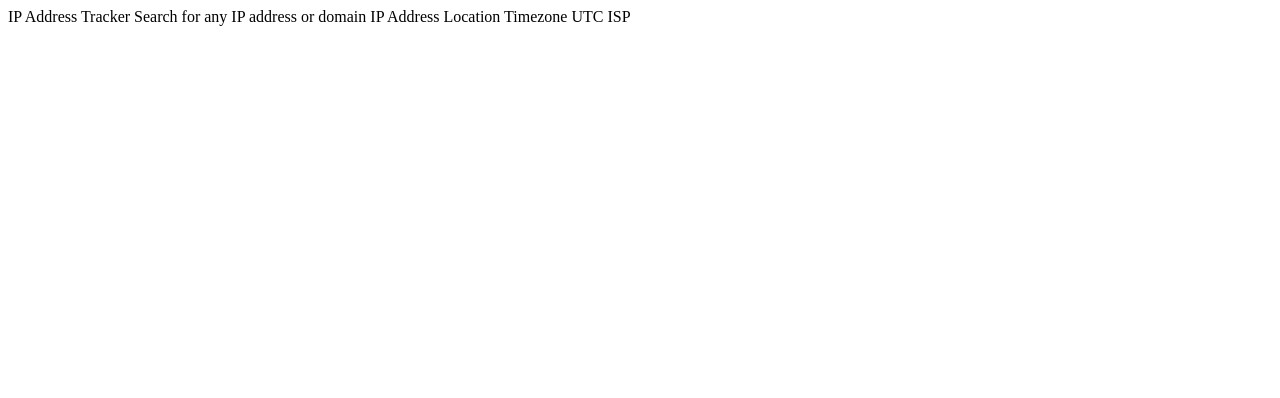
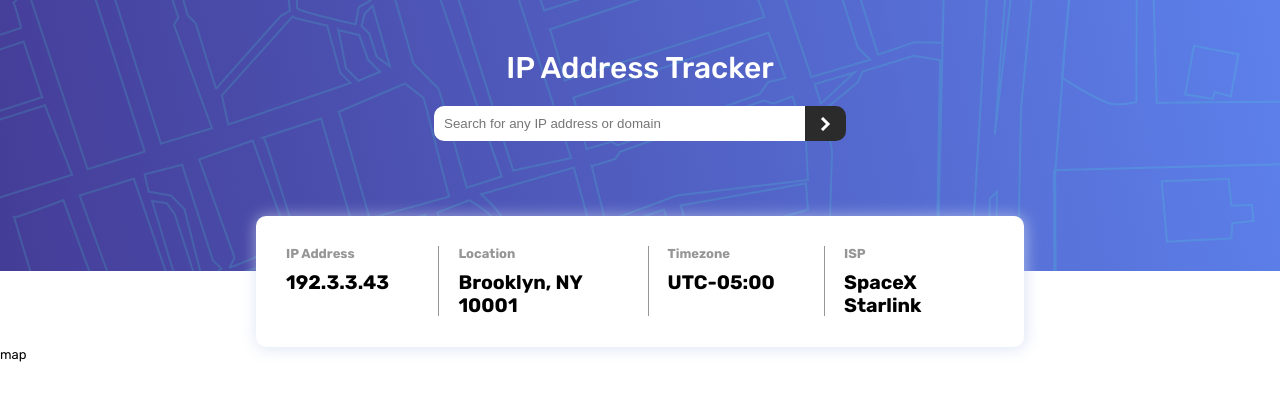
Before and after one commit to Verumun/ip-address-tracker, a plain HTML site: page index.html in a window 1280 px wide. Drawn offline with Linux system fonts and the light colour scheme.

Commit message:
tracker done

```diff
--- a/css/styles.css
+++ b/css/styles.css
@@ -0,0 +1,134 @@
+@import url("https://fonts.googleapis.com/css2?family=Rubik:wght@400;500;700&display=swap");
+
+html {
+  font-size: 62.5%;
+}
+
+* {
+  margin: 0;
+  padding: 0;
+  box-sizing: border-box;
+}
+
+body {
+  font-family: "Rubik", sans-serif;
+  font-size: 1.3rem;
+}
+
+.main {
+  display: flex;
+  flex-direction: column;
+  width: 100%;
+  height: 100%;
+}
+
+.search {
+  background-image: url(../images/pattern-bg-desktop.png);
+  background-repeat: no-repeat;
+  display: flex;
+  flex-direction: column;
+  align-items: center;
+  padding: 5rem 0 13rem 0;
+  gap: 2rem;
+  width: 100%;
+}
+
+.search h2 {
+  color: white;
+  font-weight: 500;
+  font-size: 3rem;
+}
+
+.form {
+  display: flex;
+  /* gap: -1; */
+  width: 40%;
+  /* margin-inline: 0 auto; */
+  /* margin: 0 5rem; */
+  padding: 0 5rem;
+}
+
+input {
+  width: 90%;
+  padding: 1rem;
+  border-top-left-radius: 1rem;
+  border-bottom-left-radius: 1rem;
+  outline: none;
+  border: none;
+}
+button {
+  width: 10%;
+  border: none;
+  /* background-color: hsl(0, 0%, 59%); */
+  background-color: hsl(0, 0%, 17%);
+  background-image: url(../images/icon-arrow.svg);
+  background-repeat: no-repeat;
+  background-position: center;
+  color: white;
+  border-top-right-radius: 1rem;
+  border-bottom-right-radius: 1rem;
+  cursor: pointer;
+}
+
+
+.tracker {
+  /* position: relative; */
+  background-color: rgb(255, 255, 255);
+  display: flex;
+  padding: 3rem;
+  width: 60%;
+  justify-content: space-between;
+  /* align-content: flex-start; */
+  margin: 0 auto;
+  border-radius: 1rem;
+  /* text-align: left; */
+  margin-top: -5.5rem;
+  /* border: 0.5px solid hsl(227deg 35% 25% / 29%); */
+  box-shadow: 1px 1px 15px 1px hsl(223, 50%, 87%, .65);
+}
+
+/* .tracker div:not(:last-child){
+    border-right: 1px solid wheat;
+    background-color: white;
+    height: 5rem;
+    display: flex;
+    flex-direction: column;
+    align-content: flex-start;
+    align-items: center;
+    text-align: left;
+
+} */
+
+.tracker div {
+  position: relative;
+  max-width: 15rem;
+  /* background-color: white; */
+}
+
+.tracker div:not(:first-child)::before {
+  content: "";
+  position: absolute;
+  background-color: hsl(0, 0%, 59%);
+  width: 1px;
+  height: 7rem;
+  bottom: 0;
+  top: 0;
+  left: -2rem;
+}
+.tracker div {
+  padding-right: 1rem;
+  /* background-color: white; */
+}
+
+.tracker div h4{
+    color: hsl(0, 0%, 59%);
+    margin-bottom: 1rem;
+}
+
+/* map */
+#map {
+    /* flex: ; */
+    /* width: 100%; */
+    /* height: 100%; */
+    /* background-color: red; */
+  }
--- a/index.html
+++ b/index.html
@@ -17,15 +17,58 @@
 </head>
 <body>
 
-  IP Address Tracker
+  <section class="main">
+    <!-- top -->
+    <div class="search">
+      <h2>IP Address Tracker</h2>
 
-  Search for any IP address or domain
+      <!-- form -->
+      <div class="form">
+        <input type="search" placeholder="Search for any IP address or domain">
+        <button type="submit"></button>
+      </div>
 
-  IP Address
-  Location
-  Timezone
-    UTC <!-- add offset value dynamically using the API -->
-  ISP
+
+    </div>
+    <!-- tracker -->
+    <section class="tracker">
+      <div class="ip-address">
+        <h4>IP Address</h4>
+        <h2 id="ip-addy">192.3.3.43</h2>
+      </div>
+
+      <!-- Location -->
+      <div class="location">
+        <h4>Location</h4>
+        <h2 id="locate">Brooklyn, NY 10001</h2>
+      </div>
+
+      <!-- Timezone -->
+      <div class="timezone">
+        <h4>Timezone</h4>
+        <h2>UTC-05:00</h2>
+      </div>
+
+      <!-- ISP -->
+      <div class="isp">
+        <h4>ISP</h4>
+        <h2 id="isp-name">SpaceX Starlink</h2>
+      </div>
+    </section>
+
+    <!-- Map -->
+    <div id="map">map</div>
+  </section>
+
+
+
+
+
+
+
+
+    <!-- UTC add offset value dynamically using the API -->
+
 
   <!-- <div class="attribution">
     Challenge by <a href="https://www.frontendmentor.io?ref=challenge" target="_blank">Frontend Mentor</a>.
--- a/javascript/script.js
+++ b/javascript/script.js
@@ -0,0 +1,3 @@
+'use srict'
+
+const map = document.getElementById("")
```
